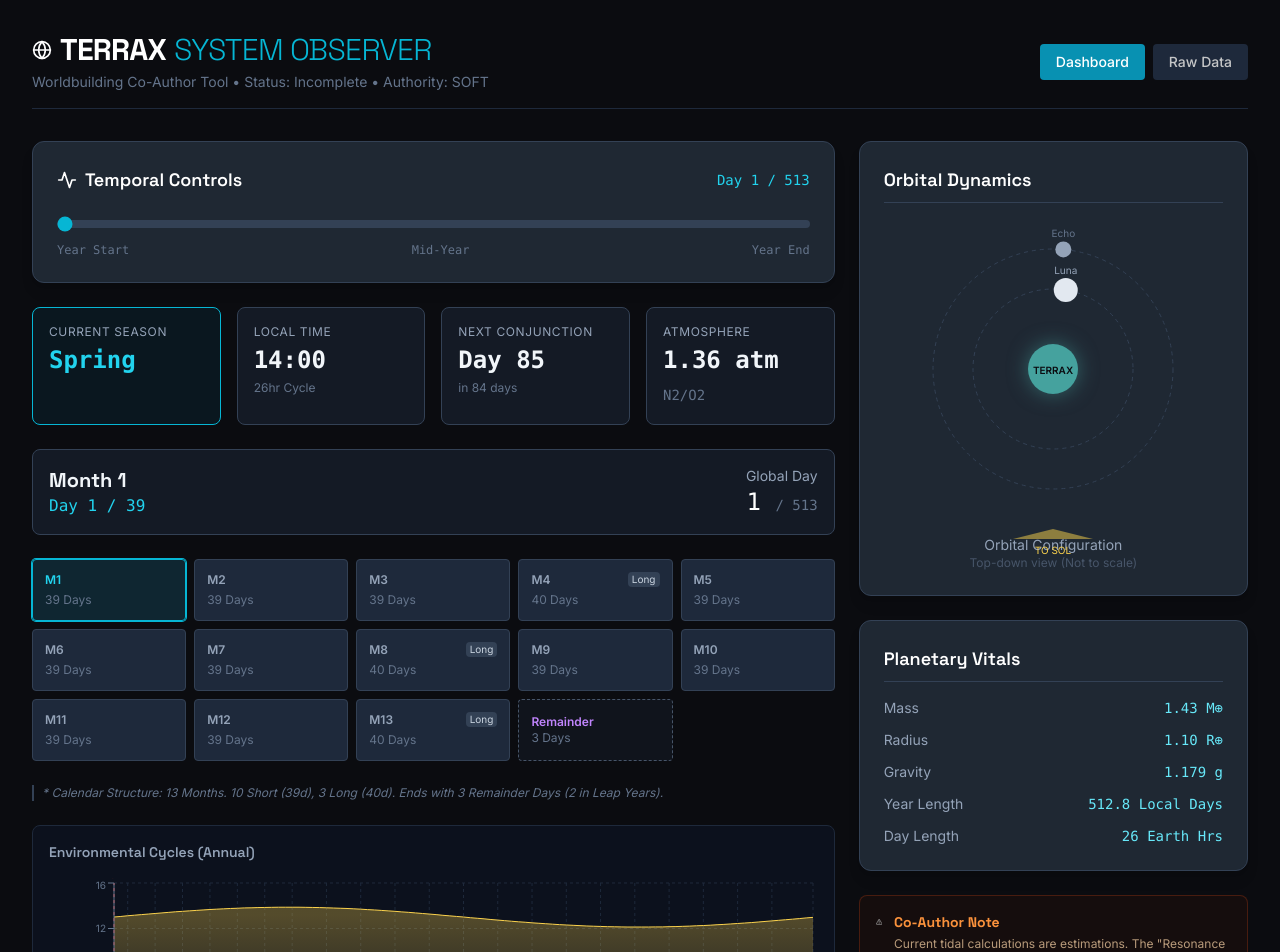
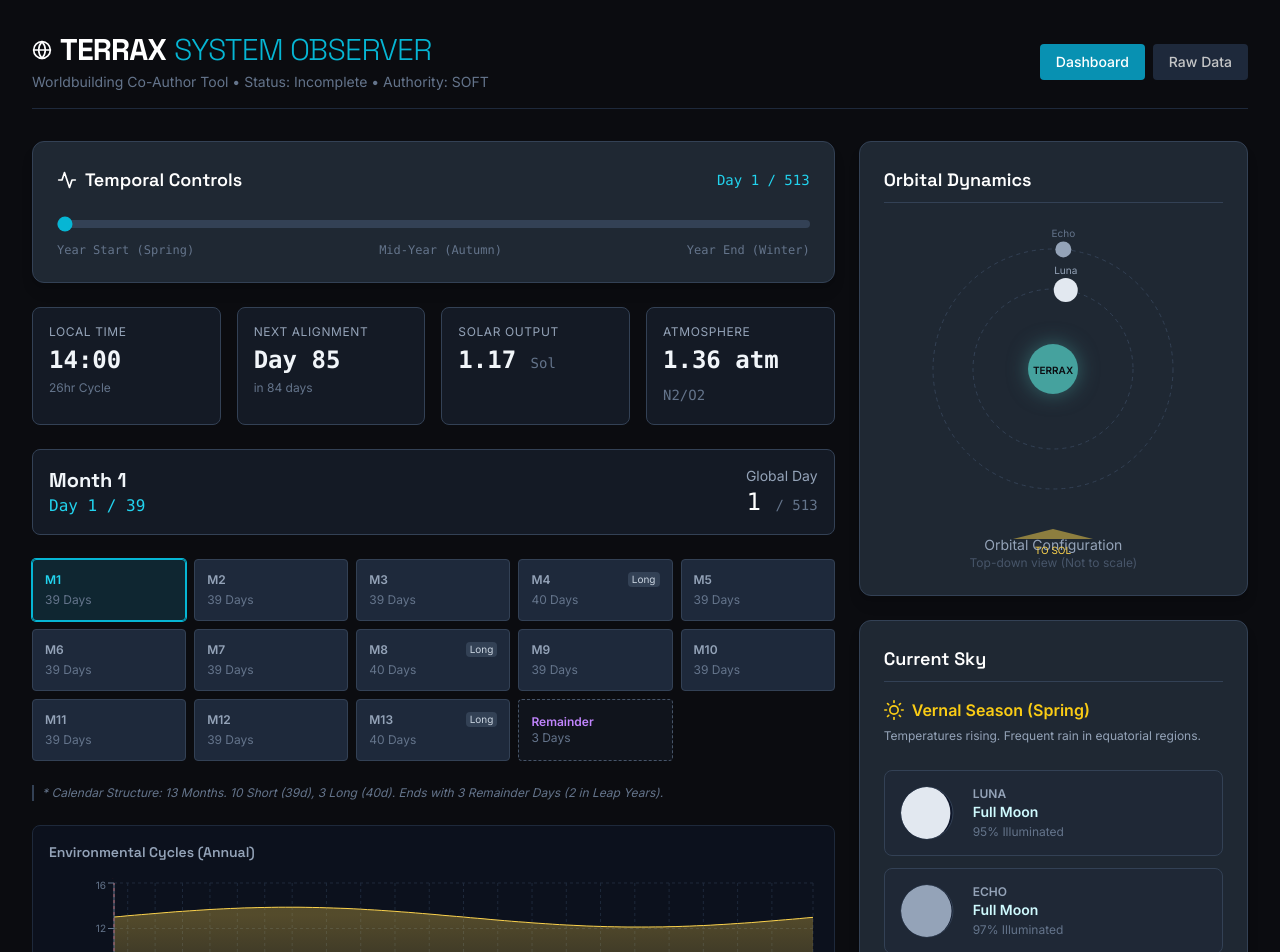
Before and after one commit to wumail/worlbuiding, a React (Vite) app: page / in a window 1280 px wide. Shown: the top 952 px of the page. Built offline with nearby package versions, Linux system fonts and the light colour scheme.

Commit message:
feat(ui): Add MoonPhaseDisplay component
Introduces a new component to visualize the current phase of celestial bodies, specifically moons. This enhances the dashboard's ability to display detailed orbital information.

```diff
--- a/App.tsx
+++ b/App.tsx
@@ -4,15 +4,15 @@ import { InfoCard } from './components/InfoCard';
 import { PlanetaryOrrery } from './components/PlanetaryOrrery';
 import { CalendarView } from './components/CalendarView';
 import { EnvironmentalChart } from './components/EnvironmentalChart';
+import { MoonPhaseDisplay } from './components/MoonPhaseDisplay';
 import { BookOpen, AlertTriangle, Calendar, Activity, Globe, Anchor } from 'lucide-react'; // Assuming lucide-react is available or I simulate icon usage with SVGs if needed.
-// Note: Since I cannot verify lucide-react installation, I will create simple SVG icons inline if preferred,
-// but standard instructions usually allow popular libraries. I'll stick to simple inline SVGs to ensure it works without external deps.
 
-// Simple Icon Components
+// Simple Icon Components (Keep existing)
 const IconGlobe = () => <svg xmlns="http://www.w3.org/2000/svg" width="20" height="20" viewBox="0 0 24 24" fill="none" stroke="currentColor" strokeWidth="2" strokeLinecap="round" strokeLinejoin="round"><circle cx="12" cy="12" r="10"></circle><line x1="2" y1="12" x2="22" y2="12"></line><path d="M12 2a15.3 15.3 0 0 1 4 10 15.3 15.3 0 0 1-4 10 15.3 15.3 0 0 1-4-10 15.3 15.3 0 0 1 4-10z"></path></svg>;
 const IconActivity = () => <svg xmlns="http://www.w3.org/2000/svg" width="20" height="20" viewBox="0 0 24 24" fill="none" stroke="currentColor" strokeWidth="2" strokeLinecap="round" strokeLinejoin="round"><polyline points="22 12 18 12 15 21 9 3 6 12 2 12"></polyline></svg>;
 const IconCalendar = () => <svg xmlns="http://www.w3.org/2000/svg" width="20" height="20" viewBox="0 0 24 24" fill="none" stroke="currentColor" strokeWidth="2" strokeLinecap="round" strokeLinejoin="round"><rect x="3" y="4" width="18" height="18" rx="2" ry="2"></rect><line x1="16" y1="2" x2="16" y2="6"></line><line x1="8" y1="2" x2="8" y2="6"></line><line x1="3" y1="10" x2="21" y2="10"></line></svg>;
 const IconAlert = () => <svg xmlns="http://www.w3.org/2000/svg" width="20" height="20" viewBox="0 0 24 24" fill="none" stroke="currentColor" strokeWidth="2" strokeLinecap="round" strokeLinejoin="round"><path d="M10.29 3.86L1.82 18a2 2 0 0 0 1.71 3h16.94a2 2 0 0 0 1.71-3L13.71 3.86a2 2 0 0 0-3.42 0z"></path><line x1="12" y1="9" x2="12" y2="13"></line><line x1="12" y1="17" x2="12.01" y2="17"></line></svg>;
+const IconSun = () => <svg xmlns="http://www.w3.org/2000/svg" width="20" height="20" viewBox="0 0 24 24" fill="none" stroke="currentColor" strokeWidth="2" strokeLinecap="round" strokeLinejoin="round"><circle cx="12" cy="12" r="5"></circle><line x1="12" y1="1" x2="12" y2="3"></line><line x1="12" y1="21" x2="12" y2="23"></line><line x1="4.22" y1="4.22" x2="5.64" y2="5.64"></line><line x1="18.36" y1="18.36" x2="19.78" y2="19.78"></line><line x1="1" y1="12" x2="3" y2="12"></line><line x1="21" y1="12" x2="23" y2="12"></line><line x1="4.22" y1="19.78" x2="5.64" y2="18.36"></line><line x1="18.36" y1="5.64" x2="19.78" y2="4.22"></line></svg>;
 
 export default function App() {
   const [currentDay, setCurrentDay] = useState<number>(1);
@@ -31,12 +31,56 @@ export default function App() {
     return nextDay;
   }, [currentDay]);
 
-  const season = React.useMemo(() => {
+  const seasonInfo = React.useMemo(() => {
       // 513 days total. 4 Seasons ~ 128 days.
-      if (currentDay < 128) return 'Spring';
-      if (currentDay < 256) return 'Summer';
-      if (currentDay < 384) return 'Autumn';
-      return 'Winter';
+      // Day 0 (or 513) = Spring Equinox
+      // 0-128: Spring
+      // 129-256: Summer
+      // 257-384: Autumn
+      // 385-513: Winter
+
+      let name = "";
+      let description = "";
+
+      if (currentDay < 128) {
+          name = 'Vernal Season (Spring)';
+          description = "Temperatures rising. Frequent rain in equatorial regions.";
+      } else if (currentDay < 256) {
+          name = 'Estival Season (Summer)';
+          description = "Peak temperatures. Long days. High storm probability.";
+      } else if (currentDay < 384) {
+          name = 'Autumnal Season (Autumn)';
+          description = "Cooling trends. Harvesting period. Stronger tides.";
+      } else {
+          name = 'Hibernal Season (Winter)';
+          description = "Lowest temperatures. Short days. Dormancy period.";
+      }
+      return { name, description };
+  }, [currentDay]);
+
+  const moonPhases = React.useMemo(() => {
+      const getPhase = (period: number) => {
+          // Orrery logic: Top (-90deg) = Full. Bottom (90deg) = New.
+          // We calculate angle relative to Sun (Bottom).
+          // Phase 0 = New. Phase 0.5 = Full.
+
+          // Current logic in Orrery:
+          // angle = ((day % period) / period) * 2 PI - PI/2.
+          // At day 0: -PI/2.
+          // If we want Day 0 to be New Moon (Phase 0), we need Angle to be PI/2.
+          // So let's shift by 0.5 period?
+          // Actually, let's just calc phase based on existing Orrery positions.
+          // Day 0 -> Full (Phase 0.5).
+          // So Phase = ((Day / Period) + 0.5) % 1.0.
+
+          const rawPhase = ((currentDay / period) + 0.5) % 1.0;
+          return rawPhase;
+      };
+
+      return {
+          luna: getPhase(TERRAX_SYSTEM.moons[0].orbitalPeriodDays),
+          echo: getPhase(TERRAX_SYSTEM.moons[1].orbitalPeriodDays)
+      };
   }, [currentDay]);
 
   return (
@@ -95,17 +139,17 @@ export default function App() {
                             className="w-full h-2 bg-slate-700 rounded-lg appearance-none cursor-pointer accent-cyan-500"
                         />
                         <div className="flex justify-between mt-2 text-xs text-slate-500 font-mono">
-                            <span>Year Start</span>
-                            <span>Mid-Year</span>
-                            <span>Year End</span>
+                            <span>Year Start (Spring)</span>
+                            <span>Mid-Year (Autumn)</span>
+                            <span>Year End (Winter)</span>
                         </div>
                     </div>
 
                     {/* Stats Grid */}
                     <div className="grid grid-cols-2 sm:grid-cols-4 gap-4">
-                        <InfoCard label="Current Season" value={season} highlight />
                         <InfoCard label="Local Time" value="14:00" subtext="26hr Cycle" />
-                        <InfoCard label="Next Conjunction" value={`Day ${nextConjunction}`} subtext={`in ${nextConjunction - currentDay} days`} />
+                        <InfoCard label="Next Alignment" value={`Day ${nextConjunction}`} subtext={`in ${nextConjunction - currentDay} days`} />
+                        <InfoCard label="Solar Output" value="1.17" unit="Sol" />
                         <InfoCard label="Atmosphere" value={`${TERRAX_SYSTEM.planet.atmosphere.pressureAtm} atm`} unit="N2/O2" />
                     </div>
 
@@ -125,31 +169,38 @@ export default function App() {
                         <PlanetaryOrrery currentDay={currentDay} />
                     </div>
 
-                    {/* Quick Facts */}
+                    {/* Sky Status (New Section) */}
                     <div className="bg-[#1f2833] p-6 rounded-xl shadow-lg border border-slate-700">
-                        <h2 className="text-lg font-semibold text-white mb-4 border-b border-slate-700 pb-2">Planetary Vitals</h2>
-                        <ul className="space-y-3 text-sm">
-                            <li className="flex justify-between">
-                                <span className="text-slate-400">Mass</span>
-                                <span className="font-mono text-cyan-300">1.43 M⊕</span>
-                            </li>
-                            <li className="flex justify-between">
-                                <span className="text-slate-400">Radius</span>
-                                <span className="font-mono text-cyan-300">1.10 R⊕</span>
-                            </li>
-                            <li className="flex justify-between">
-                                <span className="text-slate-400">Gravity</span>
-                                <span className="font-mono text-cyan-300">1.179 g</span>
-                            </li>
-                            <li className="flex justify-between">
-                                <span className="text-slate-400">Year Length</span>
-                                <span className="font-mono text-cyan-300">512.8 Local Days</span>
-                            </li>
-                            <li className="flex justify-between">
-                                <span className="text-slate-400">Day Length</span>
-                                <span className="font-mono text-cyan-300">26 Earth Hrs</span>
-                            </li>
-                        </ul>
+                        <h2 className="text-lg font-semibold text-white mb-4 border-b border-slate-700 pb-2 flex items-center gap-2">
+                             Current Sky
+                        </h2>
+
+                        {/* Season Status */}
+                        <div className="mb-6">
+                            <div className="flex items-center gap-2 text-yellow-400 mb-1">
+                                <IconSun />
+                                <span className="font-bold">{seasonInfo.name}</span>
+                            </div>
+                            <p className="text-xs text-slate-400 leading-relaxed">
+                                {seasonInfo.description}
+                            </p>
+                        </div>
+
+                        {/* Moon Phases */}
+                        <div className="space-y-3">
+                            <MoonPhaseDisplay
+                                moonName="Luna"
+                                phase={moonPhases.luna}
+                                period={TERRAX_SYSTEM.moons[0].orbitalPeriodDays}
+                                color="#e2e8f0"
+                            />
+                            <MoonPhaseDisplay
+                                moonName="Echo"
+                                phase={moonPhases.echo}
+                                period={TERRAX_SYSTEM.moons[1].orbitalPeriodDays}
+                                color="#94a3b8"
+                            />
+                        </div>
                     </div>
 
                      {/* Constraints Warning */}
--- /dev/null
+++ b/components/MoonPhaseDisplay.tsx
@@ -0,0 +1,78 @@
+import React from 'react';
+
+interface MoonPhaseDisplayProps {
+    moonName: string;
+    phase: number; // 0.0 to 1.0 (0=New, 0.5=Full)
+    period: number;
+    color: string;
+}
+
+export const MoonPhaseDisplay: React.FC<MoonPhaseDisplayProps> = ({ moonName, phase, period, color }) => {
+
+    const getPhaseName = (p: number) => {
+        if (p < 0.05 || p > 0.95) return "New Moon";
+        if (p < 0.20) return "Waxing Crescent";
+        if (p < 0.30) return "First Quarter";
+        if (p < 0.45) return "Waxing Gibbous";
+        if (p < 0.55) return "Full Moon";
+        if (p < 0.70) return "Waning Gibbous";
+        if (p < 0.80) return "Last Quarter";
+        return "Waning Crescent";
+    };
+
+    const phaseName = getPhaseName(phase);
+
+    // Render logic
+    const size = 60;
+    const r = 26;
+    const cx = 30;
+    const cy = 30;
+
+    // Visualizing the phase shadow
+    // We draw a full circle of the moon color.
+    // Then we draw a semi-circle shadow on one side.
+    // Then an ellipse shadow/light to handle the gibbous/crescent part.
+
+    // Simplification:
+    // Waxing (0 -> 0.5): Light is on Right. Shadow is Left.
+    // Waning (0.5 -> 1): Light is on Left. Shadow is Right.
+
+    const isWaxing = phase <= 0.5;
+    // Illumination 0..1
+    // If Waxing: 0 -> 1. If Waning: 1 -> 0.
+    const illumination = isWaxing ? phase * 2 : (1 - phase) * 2;
+
+    return (
+        <div className="flex items-center space-x-4 bg-slate-800/40 p-3 rounded-lg border border-slate-700">
+            <div className="relative shrink-0" style={{ width: size, height: size }}>
+                <svg width={size} height={size} viewBox="0 0 60 60">
+                    {/* Background (Dark Side) */}
+                    <circle cx={cx} cy={cy} r={r} fill="#0f172a" stroke="#334155" strokeWidth="1" />
+
+                    {/* Lit Side Masking */}
+                    <mask id={`phase-mask-${moonName}`}>
+                        <rect x="0" y="0" width="60" height="60" fill="black" />
+                        {/* Draw the lit area white */}
+                        {/* First, half circle */}
+                        <path d={`M ${cx},${cy-r} A ${r},${r} 0 0,${isWaxing ? 1 : 0} ${cx},${cy+r} Z`} fill="white" />
+                        {/* Then the elliptic part */}
+                        <ellipse
+                            cx={cx}
+                            cy={cy}
+                            rx={r * (Math.abs(illumination - 0.5) * 2)}
+                            ry={r}
+                            fill={illumination < 0.5 ? "black" : "white"}
+                        />
+                    </mask>
+
+                    <circle cx={cx} cy={cy} r={r} fill={color} mask={`url(#phase-mask-${moonName})`} />
+                </svg>
+            </div>
+            <div>
+                <div className="text-xs text-slate-400 font-bold uppercase">{moonName}</div>
+                <div className="text-sm font-semibold text-cyan-100">{phaseName}</div>
+                <div className="text-xs text-slate-500 mt-0.5">{(illumination * 100).toFixed(0)}% Illuminated</div>
+            </div>
+        </div>
+    );
+};
```
